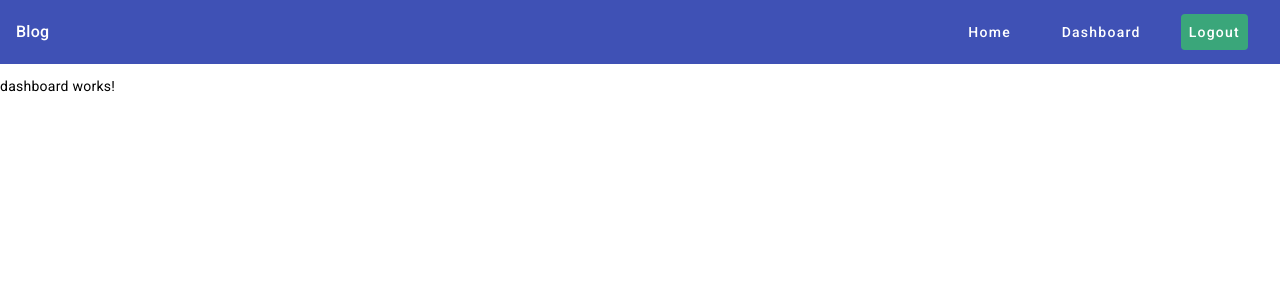
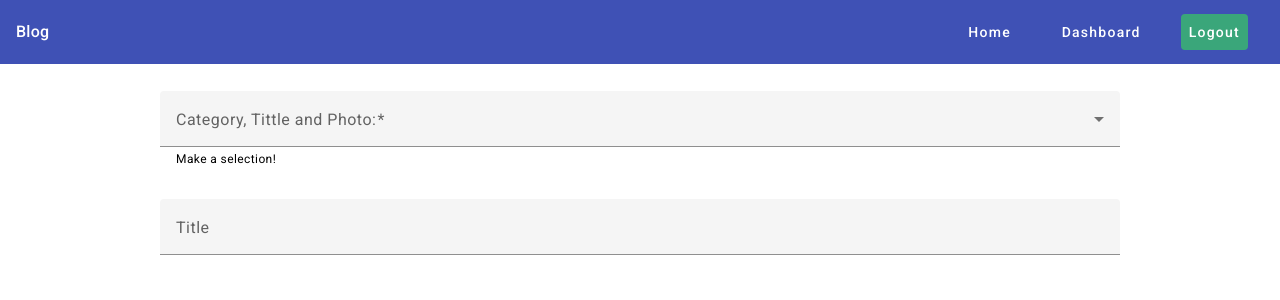
Before and after one commit to MaxRattle/Angular-MEAN, an Angular app in the folder Frontend/: page /account/dashboard in a window 1280 px wide. Shown: the top 300 px of the page. Built offline with nearby package versions, Linux system fonts and the light colour scheme; sample sign-in values are in the browser's storage.

Commit message:
feat: realized part of dashboard, fixed crash, prepare to quill material

```diff
--- a/Frontend/src/app/dashboard/dashboard.component.html
+++ b/Frontend/src/app/dashboard/dashboard.component.html
@@ -1,2 +1,36 @@
 <app-header></app-header>
-<p>dashboard works!</p>
+<!--  -->
+<section>
+  <div class="forms">
+    <mat-form-field class="form">
+        <mat-label>Category, Tittle and Photo:</mat-label>
+        <mat-select
+            name="category"
+            id="category"
+            [formControl]="selected"
+            [errorStateMatcher]="matcher"
+        >
+            <mat-option value="Anime">Anime</mat-option>
+            <mat-option value="Videogames">Videogames</mat-option>
+            <mat-option value="Music">Music</mat-option>
+            <mat-option value="Frontend">Frontend</mat-option>
+            <mat-option value="Backend">Backend</mat-option>
+            <mat-option value="Blockchain">Blockchain</mat-option>
+        </mat-select>
+        <mat-hint>Make a selection!</mat-hint>
+        @if (selected.hasError('required')) {
+        <mat-error>You must make a selection</mat-error>
+        }
+    </mat-form-field>
+    <!--  -->
+    <mat-form-field class="form">
+        <mat-label>Title</mat-label>
+        <input matInput type="text" name="title" id="inputTitle" [(ngModel)]="title">
+        @if (title) {
+          <button matSuffix mat-icon-button aria-label="Clear" (click)="title=''">
+            <mat-icon>close</mat-icon>
+          </button>
+        }
+    </mat-form-field>
+  </div>
+</section>
--- a/Frontend/src/app/dashboard/dashboard.component.scss
+++ b/Frontend/src/app/dashboard/dashboard.component.scss
@@ -0,0 +1,10 @@
+.forms {
+  display: flex;
+  flex-direction: column;
+  align-items: center;
+}
+
+.form {
+  width: 75%;
+  margin: 15px;
+}
--- a/Frontend/src/app/dashboard/dashboard.component.ts
+++ b/Frontend/src/app/dashboard/dashboard.component.ts
@@ -1,11 +1,56 @@
 import { Component } from '@angular/core';
 import { HeaderComponent } from '../header/header.component';
+
+import { MatIconModule } from '@angular/material/icon';
+import { MatButtonModule } from '@angular/material/button';
+import { FormsModule, NgForm, ReactiveFormsModule } from '@angular/forms';
+import { MatInputModule } from '@angular/material/input';
+import { MatFormFieldModule } from '@angular/material/form-field';
+
+import { MatSelectModule } from '@angular/material/select';
+
+import { FormControl, Validators } from '@angular/forms';
+
+import { FormControlDirective } from '@angular/forms';
+import { ErrorStateMatcher } from '@angular/material/core';
+
+import { FormGroupDirective } from '@angular/forms';
+
+//
+export class MyErrorStateMatcher implements ErrorStateMatcher {
+  isErrorState(
+    control: FormControl | null,
+    form: FormGroupDirective | NgForm | null
+  ): boolean {
+    const isSubmitted = form && form.submitted;
+    return !!(
+      control &&
+      control.invalid &&
+      (control.dirty || control.touched || isSubmitted)
+    );
+  }
+}
 
 @Component({
   selector: 'app-dashboard',
   standalone: true,
-  imports: [HeaderComponent],
+  imports: [
+    HeaderComponent,
+    MatIconModule,
+    MatButtonModule,
+    FormsModule,
+    MatInputModule,
+    MatFormFieldModule,
+    MatSelectModule,
+    ReactiveFormsModule,
+  ],
   templateUrl: './dashboard.component.html',
   styleUrl: './dashboard.component.scss',
 })
-export class DashboardComponent {}
+export class DashboardComponent {
+  title = '';
+
+  selected = new FormControl('', [Validators.required]);
+
+  matcher = new MyErrorStateMatcher();
+}
--- a/Frontend/src/styles.scss
+++ b/Frontend/src/styles.scss
@@ -1,5 +1,3 @@
-/* You can add global styles to this file, and also import other style files */
-
 html,
 body {
   height: 100%;
```
Also changed, not shown: Frontend/package.json (line endings or trailing spaces), 1 other file (tests, documents, lock files or other folders).
